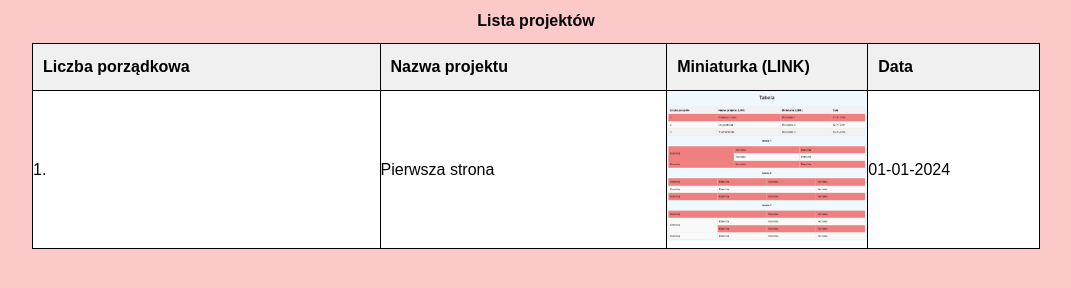
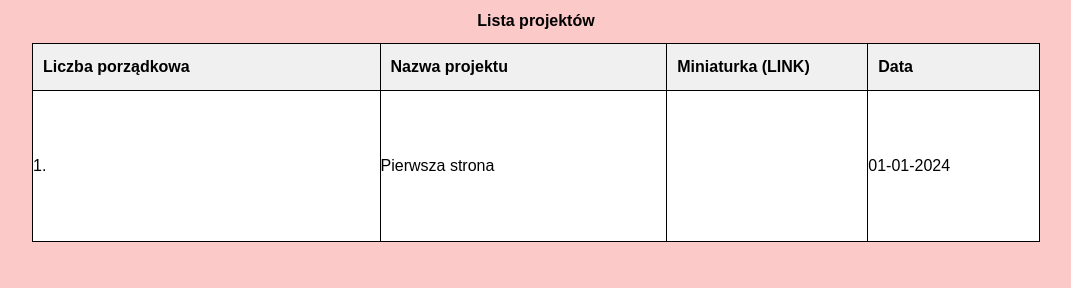
Before and after one commit to polovkodaniel/PolovkoDaniel4TI, a plain HTML site: page index.html in a window 1280 px wide. Shown: the part 128-416 px from the top of the page, without its empty margins (104-1175 px from the left). Drawn offline with Linux system fonts and the light colour scheme.

Commit message:
Update index.html

```diff
--- a/index.html
+++ b/index.html
@@ -74,7 +74,7 @@
             <tr>
                 <td>1.</td>
                 <td>Pierwsza strona</td>
-                <td style="width: 200px; height: 150px;"><a href="file:///C:/Users/Uczen09/Desktop/Polovko%20Daniel/index.html"><img src="Zrzut ekranu 2024-09-17 112003.png" alt="Miniaturka projektu"></a></td>
+                <td style="width: 200px; height: 150px;"><a href="file:https://polovkodaniel.github.io/DanielPolovko4TI/" alt="Miniaturka projektu"></a></td>
                 <td>01-01-2024</td>
             </tr>
         </tbody>
```
